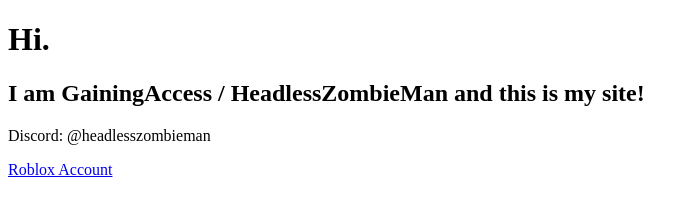
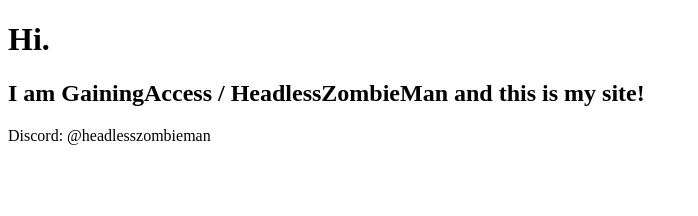
Before and after one commit to GainingAccess/GainingAccess.github.io, a plain HTML site: page index.html in a window 1280 px wide. Shown: the whole page, without its empty margins (0-698 px from the left). Drawn offline with Linux system fonts and the light colour scheme.

Commit message:
removes roblox account
no longer playing that junk

```diff
--- a/index.html
+++ b/index.html
@@ -4,6 +4,5 @@
 <h1>Hi.</h1>
 <h2>I am GainingAccess / HeadlessZombieMan and this is my site!</h2>
 <p>Discord: @headlesszombieman</p>
-<a href='https://www.roblox.com/users/2508278133/profile'>Roblox Account</a>
 </body>
 </html>
```
